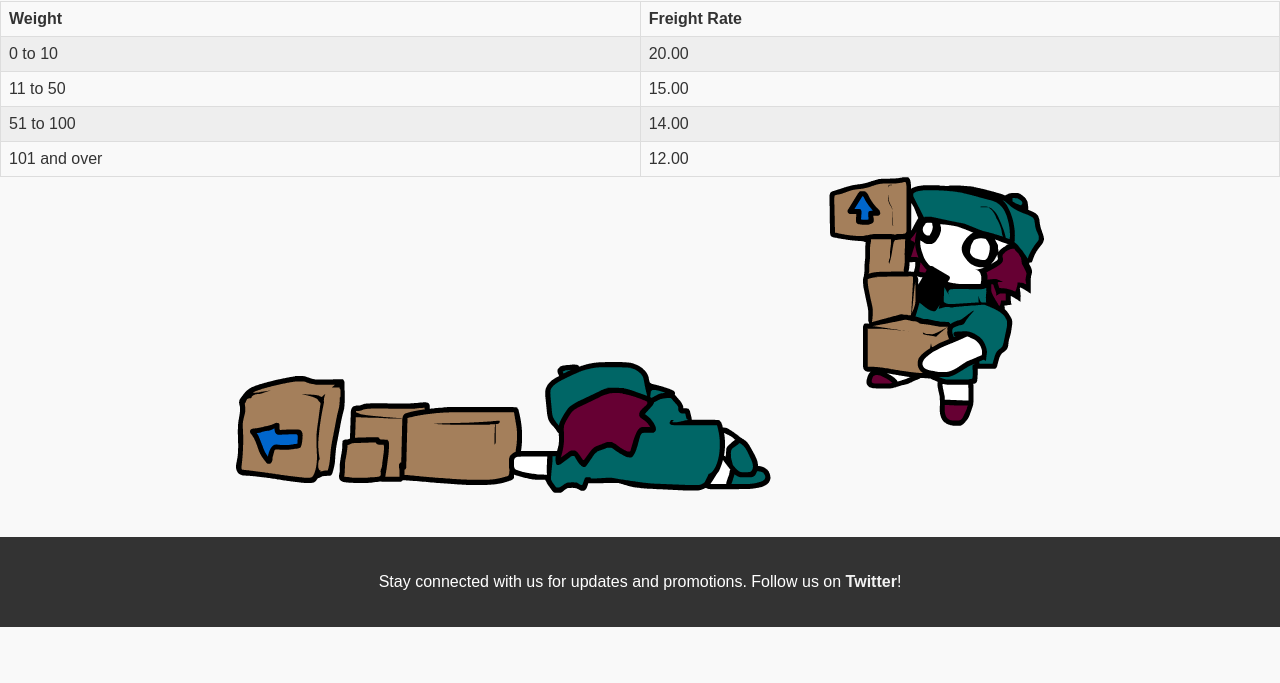
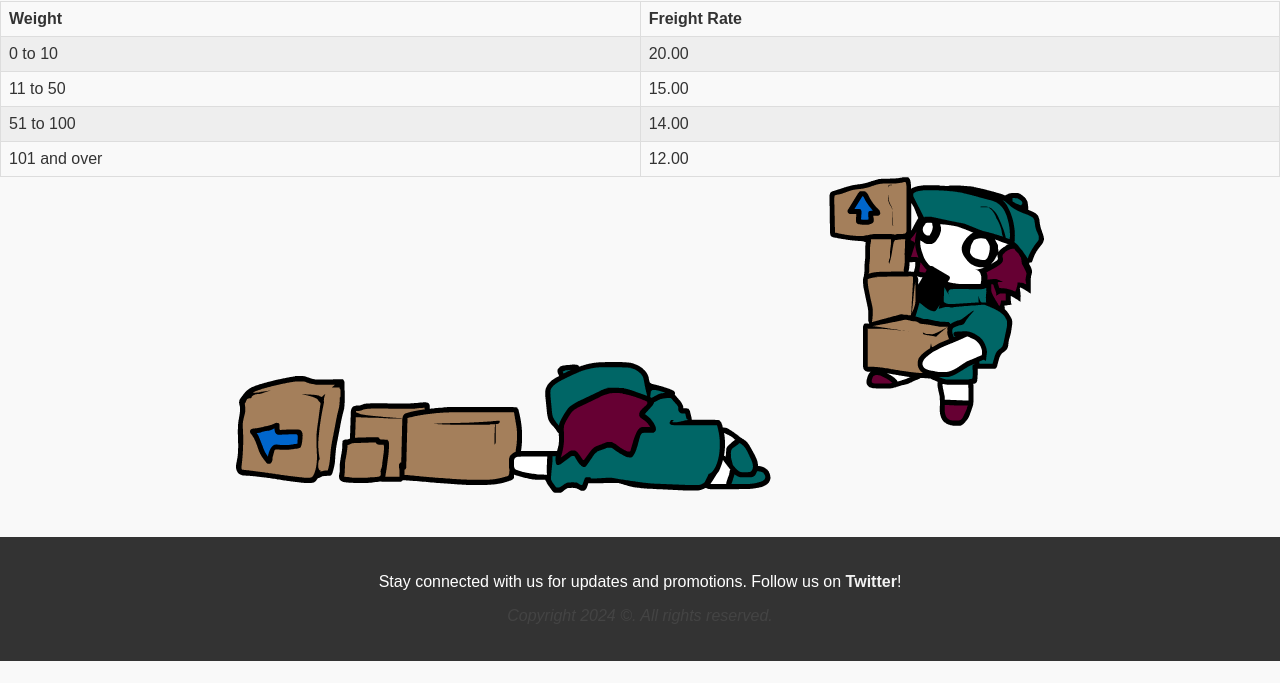
Before and after one commit to merutedokkusu/Trinijetboxsba, a plain HTML site: page services.html in a window 1280 px wide. Shown: the part 117-800 px from the top of the page. Drawn offline with Linux system fonts and the light colour scheme.

Commit message:
Update services.html

```diff
--- a/services.html
+++ b/services.html
@@ -14,7 +14,7 @@
       background-color: #333;
       color: #fff;
     }
-
+    .greytext {       font-style: italic ;       color:#444 ;     }
     .footer a {
       color: #f2f2f2;
       text-decoration: none;
@@ -127,6 +127,7 @@
         <img src="yess.png" alt="fallen">
         <footer class="footer">
           <p>Stay connected with us for updates and promotions. Follow us on <a href="https://x.com/TriniJetBoxSBA">Twitter</a>!</p>
+        <p class="greytext">Copyright 2024 ©. All rights reserved.</p>
         </footer>
 
 </html>
```
